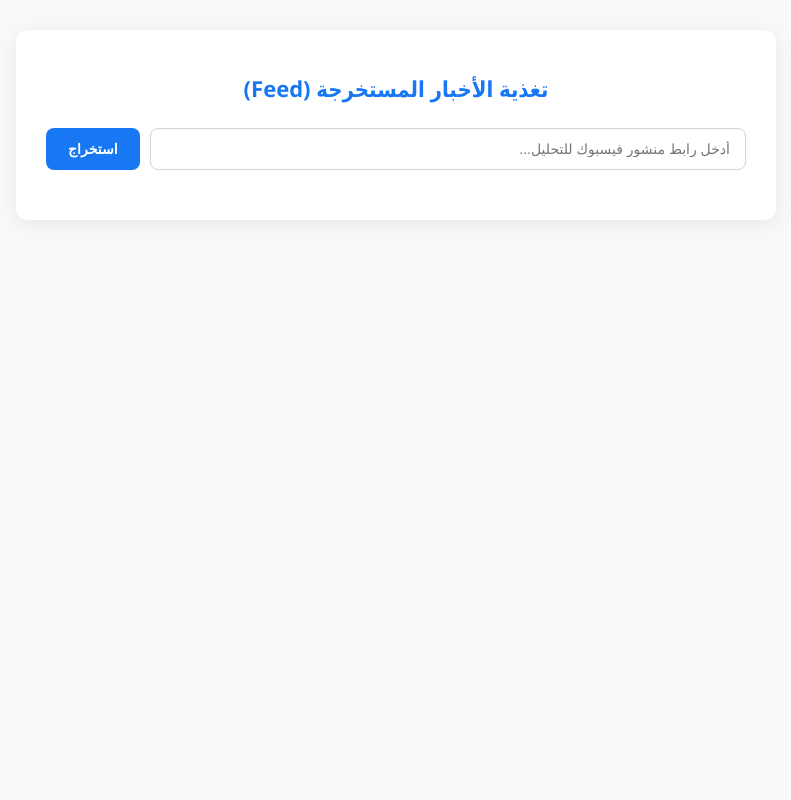
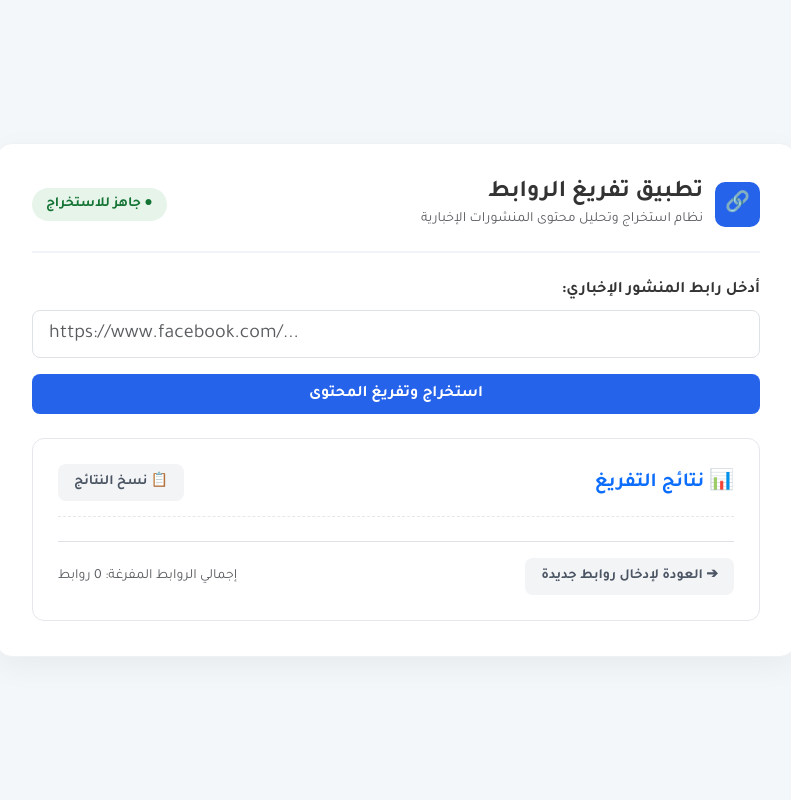
Before and after one commit to assal609-boop/news-scraper, a Flask app: page / in a window 1280 px wide. Shown: the whole page, without its empty margins (244-1035 px from the left). Run offline with Flask 3, Linux system fonts and the light colour scheme.

Commit message:
Revamp index.html for link extraction app
Updated the title and modified styles for better UI. Refactored the extraction logic and improved the input handling.

```diff
--- a/templates/index.html
+++ b/templates/index.html
@@ -3,138 +3,218 @@
 <head>
     <meta charset="UTF-8">
     <meta name="viewport" content="width=device-width, initial-scale=1.0">
-    <title>منصة استخراج محتوى المنشورات الإخبارية</title>
+    <title>تطبيق تفريغ الروابط</title>
+    <link href="https://cdn.jsdelivr.net/npm/bootstrap@5.3.0/dist/css/bootstrap.rtl.min.css" rel="stylesheet">
+    <link href="https://fonts.googleapis.com/css2?family=Tajawal:wght@400;500;700;800&display=swap" rel="stylesheet">
     <style>
         body {
-            font-family: 'Segoe UI', Tahoma, Geneva, Verdana, sans-serif;
-            background-color: #f8f9fa;
-            margin: 0;
-            padding: 30px 15px;
+            font-family: 'Tajawal', sans-serif;
+            background-color: #f4f7fa;
+            color: #333;
+            min-height: 100vh;
             display: flex;
+            align-items: center;
             justify-content: center;
+            padding: 20px;
         }
-        .container {
-            background-color: #ffffff;
-            padding: 25px 30px;
-            border-radius: 12px;
-            box-shadow: 0 4px 20px rgba(0,0,0,0.08);
-            max-width: 700px;
+        .main-card {
+            background: #ffffff;
+            border-radius: 16px;
+            box-shadow: 0 10px 30px rgba(0,0,0,0.05);
             width: 100%;
+            max-width: 800px;
+            padding: 35px;
+            border: 1px solid #eef2f5;
         }
-        h2 {
-            color: #1877f2;
-            text-align: center;
-            margin-bottom: 25px;
-            font-size: 22px;
-        }
-        .input-box {
+        .app-header {
             display: flex;
-            gap: 10px;
+            justify-content: space-between;
+            align-items: center;
+            border-bottom: 2px solid #f0f4f8;
+            padding-bottom: 20px;
             margin-bottom: 25px;
         }
-        input[type="url"] {
-            flex: 1;
-            padding: 12px 15px;
-            border: 1px solid #ced4da;
-            border-radius: 8px;
+        .app-title-group {
+            display: flex;
+            align-items: center;
+            gap: 12px;
+        }
+        .app-icon {
+            background-color: #2563eb;
+            color: white;
+            width: 45px;
+            height: 45px;
+            border-radius: 10px;
+            display: flex;
+            align-items: center;
+            justify-content: center;
+            font-size: 20px;
+        }
+        .badge-status {
+            background-color: #e6f4ea;
+            color: #137333;
+            padding: 6px 14px;
+            border-radius: 20px;
             font-size: 14px;
-            outline: none;
+            font-weight: 600;
         }
-        button {
-            background-color: #1877f2;
-            color: white;
-            border: none;
-            padding: 12px 22px;
-            border-radius: 8px;
-            cursor: pointer;
-            font-weight: bold;
-            font-size: 14px;
-            transition: background 0.2s;
+        .results-box {
+            border: 1px solid #e5e7eb;
+            border-radius: 12px;
+            padding: 25px;
+            background-color: #ffffff;
         }
-        button:hover {
-            background-color: #145dbf;
+        .results-header {
+            display: flex;
+            justify-content: space-between;
+            align-items: center;
+            margin-bottom: 20px;
+            border-bottom: 1px dashed #e5e7eb;
+            padding-bottom: 15px;
         }
-        .feed-container {
-            margin-top: 20px;
+        .post-item {
+            padding: 15px 0;
+            border-bottom: 1px solid #f3f4f6;
+            font-size: 16px;
+            line-height: 1.7;
         }
-        .post-card {
-            background-color: #f1f3f5;
-            padding: 15px 20px;
-            border-radius: 8px;
-            margin-bottom: 12px;
-            border-right: 4px solid #1877f2;
-            line-height: 1.6;
+        .post-item:last-child {
+            border-bottom: none;
         }
         .page-link {
-            color: #1877f2;
-            font-weight: bold;
-            text-decoration: none;
-            font-size: 16px;
+            color: #2563eb;
+            font-weight: 700;
+            text-decoration: underline;
+            font-size: 17px;
         }
         .page-link:hover {
-            text-decoration: underline;
+            color: #1d4ed8;
         }
         .post-text {
-            color: #333333;
-            margin-top: 6px;
-            margin-bottom: 0;
-            font-size: 15px;
+            color: #374151;
+            font-weight: 500;
+        }
+        .btn-custom {
+            background-color: #2563eb;
+            color: white;
+            border-radius: 8px;
+            padding: 10px 24px;
+            font-weight: 600;
+            border: none;
+        }
+        .btn-custom:hover {
+            background-color: #1d4ed8;
+            color: white;
+        }
+        .btn-light-custom {
+            background-color: #f3f4f6;
+            color: #4b5563;
+            border-radius: 8px;
+            padding: 8px 16px;
+            font-weight: 600;
+            border: none;
         }
     </style>
 </head>
 <body>
 
-<div class="container">
-    <h2>تغذية الأخبار المستخرجة (Feed)</h2>
-
-    <div class="input-box">
-        <input type="url" id="postUrl" placeholder="أدخل رابط منشور فيسبوك للتحليل..." required>
-        <button onclick="extractNews()">استخراج</button>
+<div class="main-card">
+    <!-- Header -->
+    <div class="app-header">
+        <div class="app-title-group">
+            <div class="app-icon">🔗</div>
+            <div>
+                <h4 class="m-0 fw-bold">تطبيق تفريغ الروابط</h4>
+                <small class="text-muted">نظام استخراج وتحليل محتوى المنشورات الإخبارية</small>
+            </div>
+        </div>
+        <span class="badge-status">● جاهز للاستخراج</span>
     </div>
 
-    <div id="feed" class="feed-container">
-        <!-- تظهر النتائج هنا على شكل قائمة بالشكل المطلوب -->
+    <!-- Input Section -->
+    <div id="inputSection">
+        <div class="mb-3">
+            <label class="form-label fw-bold">أدخل رابط المنشور الإخباري:</label>
+            <input type="url" id="urlInput" class="form-control form-control-lg" placeholder="https://www.facebook.com/..." required>
+        </div>
+        <button class="btn btn-custom w-100 py-2 mb-4" onclick="processExtract()">استخراج وتفريغ المحتوى</button>
+    </div>
+
+    <!-- Results Section -->
+    <div class="results-box">
+        <div class="results-header">
+            <h5 class="fw-bold m-0 text-primary">📊 نتائج التفريغ</h5>
+            <button class="btn btn-light-custom btn-sm" onclick="copyResults()">📋 نسخ النتائج</button>
+        </div>
+
+        <div id="resultsList">
+            <!-- ستظهر النتائج هنا بتنسيق الصورة -->
+        </div>
+
+        <div class="d-flex justify-content-between align-items-center mt-4 pt-3 border-top">
+            <button class="btn btn-light-custom btn-sm" onclick="clearAll()">➔ العودة لإدخال روابط جديدة</button>
+            <small class="text-muted" id="totalCount">إجمالي الروابط المفرغة: 0 روابط</small>
+        </div>
     </div>
 </div>
 
 <script>
-async function extractNews() {
-    const urlInput = document.getElementById('postUrl').value;
-    const feed = document.getElementById('feed');
+    let extractedData = [];
 
-    if (!urlInput) {
-        alert('الرجاء إدخال رابط منشور أولاً');
+    async function processExtract() {
+        const urlInput = document.getElementById('urlInput');
+        const url = urlInput.value.trim();
+
+        if (!url) {
+            alert('يرجى إدخال الرابط أولاً');
             return;
         }
 
-    const tempLoading = document.createElement('div');
-    tempLoading.className = 'post-card';
-    tempLoading.innerText = 'جاري استخراج بيانات المنشور...';
-    feed.prepend(tempLoading);
-
         try {
-        const response = await fetch('/extract', {
+            const res = await fetch('/extract', {
                 method: 'POST',
                 headers: { 'Content-Type': 'application/json' },
-            body: JSON.stringify({ url: urlInput })
+                body: JSON.stringify({ url: url })
             });
 
-        const data = await response.json();
-        feed.removeChild(tempLoading);
+            const data = await res.json();
 
             if (data.status === 'success') {
-            const card = document.createElement('div');
-            card.className = 'post-card';
-            card.innerHTML = `<a href="${data.post_url}" target="_blank" class="page-link">${data.page_name}</a> : <span class="post-text">${data.post_text}</span>`;
-            feed.prepend(card);
-            document.getElementById('postUrl').value = '';
+                extractedData.push(data);
+                renderResults();
+                urlInput.value = '';
             } else {
-            alert(data.message || 'حدث خطأ في استخراج الرابط');
+                alert(data.message || 'حدث خطأ أثناء التفريغ.');
             }
         } catch (err) {
-        feed.removeChild(tempLoading);
-        alert('تعذر الاتصال بالسيرفر حالياً');
+            alert('تعذر الاتصال بالسيرفر.');
         }
+    }
+
+    function renderResults() {
+        const listDiv = document.getElementById('resultsList');
+        listDiv.innerHTML = '';
+
+        extractedData.forEach(item => {
+            const row = document.createElement('div');
+            row.className = 'post-item';
+            row.innerHTML = `<a href="${item.post_url}" target="_blank" class="page-link">${item.page_name}</a> : <span class="post-text">${item.post_text}</span>`;
+            listDiv.appendChild(row);
+        });
+
+        document.getElementById('totalCount').innerText = `إجمالي الروابط المفرغة: ${extractedData.length} روابط`;
+    }
+
+    function copyResults() {
+        if (extractedData.length === 0) return;
+        let textToCopy = extractedData.map(item => `${item.page_name} : ${item.post_text}`).join('\n');
+        navigator.clipboard.writeText(textToCopy);
+        alert('تم نسخ جميع النتائج بنجاح!');
+    }
+
+    function clearAll() {
+        extractedData = [];
+        renderResults();
     }
 </script>
 
```
Lines whose indentation alone changed are shown as unchanged.
